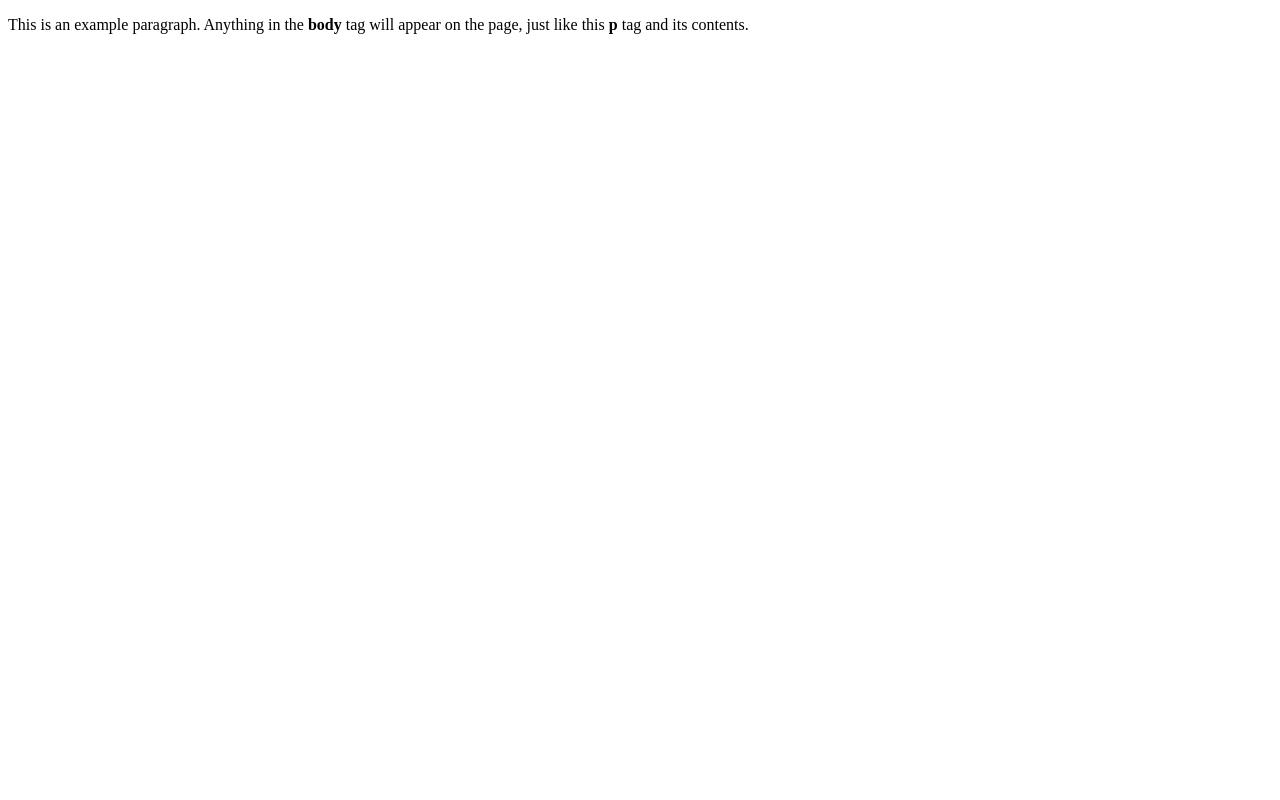
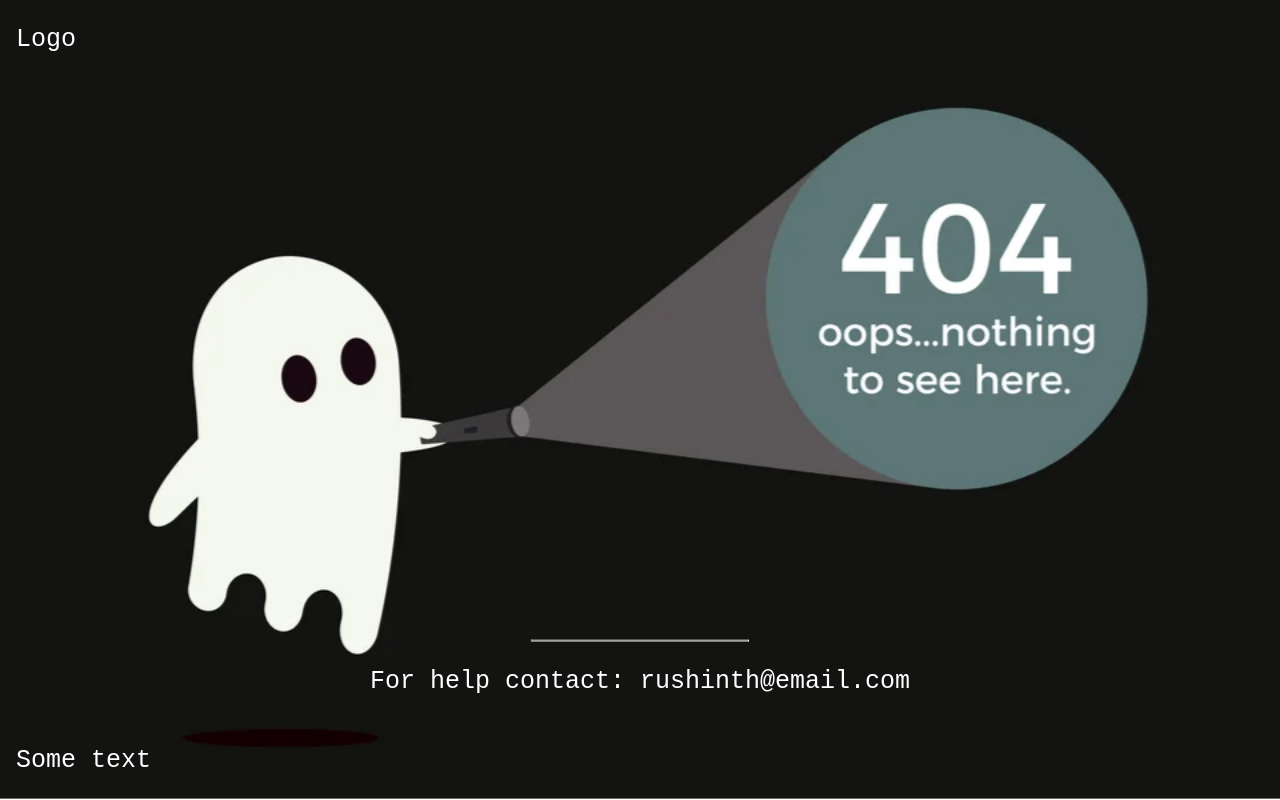
Before and after one commit to RushinthJohn/upix.ca.github.io, a plain HTML site: page 404-page.html in a window 1280 px wide. Drawn offline with Linux system fonts and the light colour scheme.

Commit message:
Added basic HTML files
Signed-off-by: Rushinth John <rushinth@appranix.com>

```diff
--- a/404-page.html
+++ b/404-page.html
@@ -1,9 +1,62 @@
-<!doctype html>
+<!DOCTYPE html>
 <html>
-  <head>
-    <title>Not Found!</title>
-  </head>
-  <body>
-    <p>This is an example paragraph. Anything in the <strong>body</strong> tag will appear on the page, just like this <strong>p</strong> tag and its contents.</p>
-  </body>
+<style>
+body, html {
+  height: 100%;
+  margin: 0;
+}
+
+.bgimg {
+  background-image: url('./404.jpeg');
+  height: 100%;
+  background-position: center;
+  background-size: cover;
+  position: relative;
+  color: white;
+  font-family: "Courier New", Courier, monospace;
+  font-size: 25px;
+}
+
+.topleft {
+  position: absolute;
+  top: 0;
+  left: 16px;
+}
+
+.bottomleft {
+  position: absolute;
+  bottom: 0;
+  left: 16px;
+}
+
+.middle {
+  position: absolute;
+  top: 85%;
+  left: 50%;
+  transform: translate(-50%, -50%);
+  text-align: center;
+}
+
+hr {
+  margin: auto;
+  width: 40%;
+}
+</style>
+<body>
+
+<div class="bgimg">
+  <div class="topleft">
+    <p>Logo</p>
+  </div>
+  <div class="middle">
+    <!-- <h1>COMING SOON</h1> -->
+    <hr>
+    <p>For help contact: rushinth@email.com</p>
+  </div>
+  <div class="bottomleft">
+    <p>Some text</p>
+  </div>
+</div>
+
+</body>
 </html>
```
Also changed, not shown: index.html (+60 -7 lines), 404.jpeg (added), soon.webp (added).
